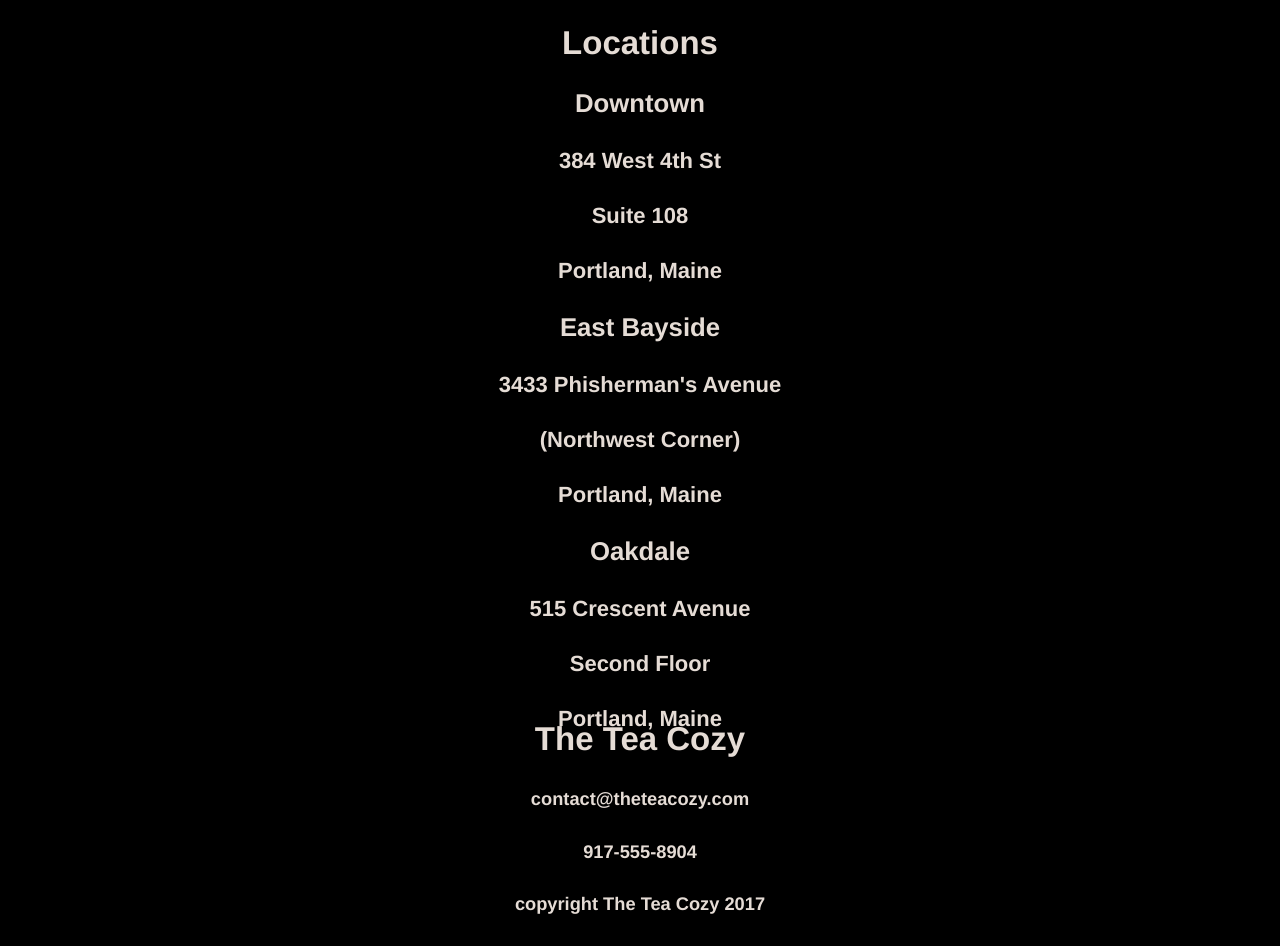
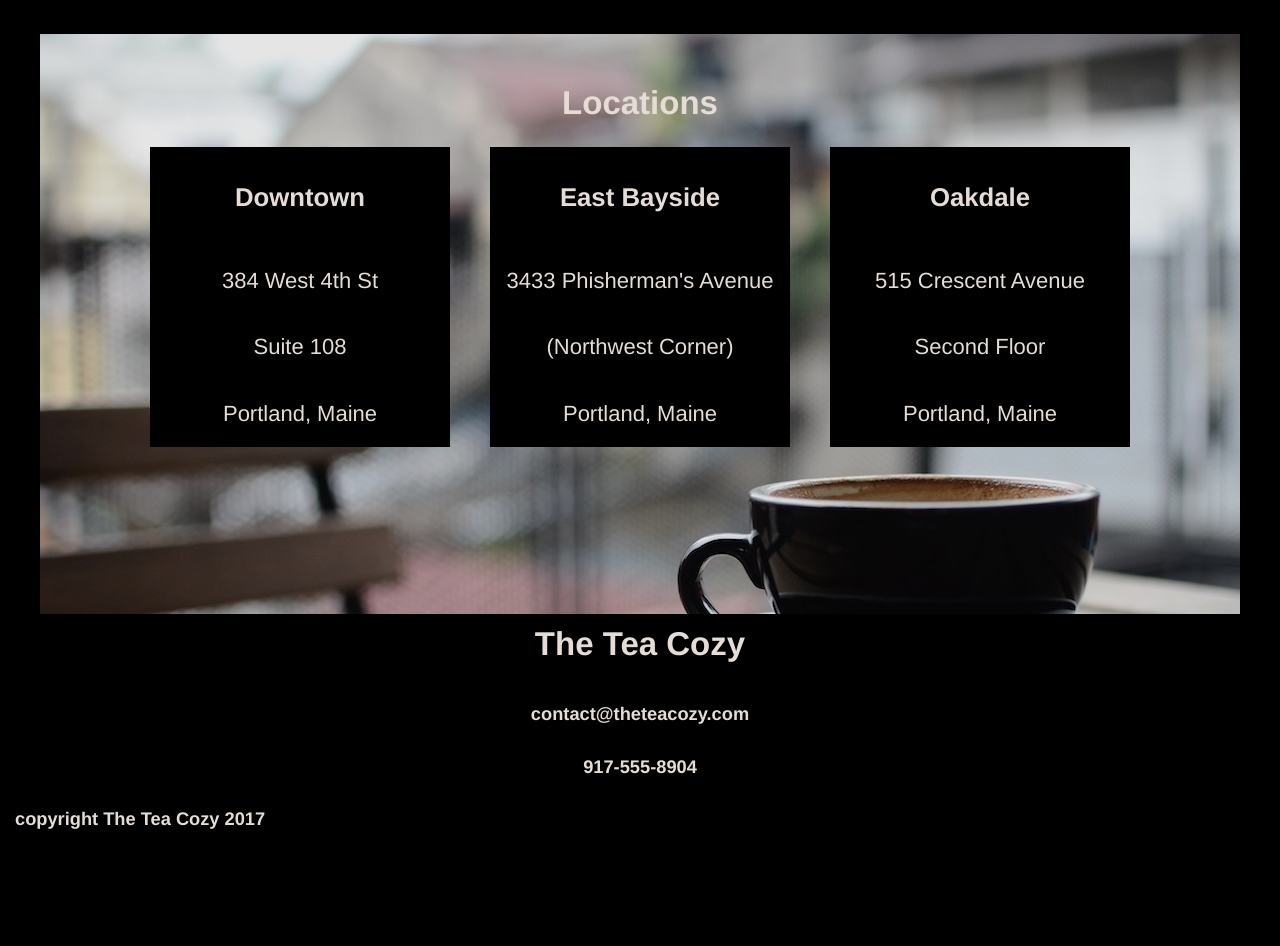
Before and after one commit to vi109/teacozy, a plain HTML site: page index.html in a window 1280 px wide. Shown: the part 1463-2409 px from the top of the page. After the commit the page ends 2293 px from the top, so only its background shows below. Drawn offline with Linux system fonts and the light colour scheme.

Commit message:
Finished project

```diff
--- a/index.html
+++ b/index.html
@@ -66,21 +66,21 @@
       <!-- Locations section -->
       <div id="locations">
         <h2>Locations</h2>
-        <!-- Three shops -->
+        <!-- 3 shops -->
         <div class="shops">
-          <div class="downtown">
+          <div class="shop-box">
             <h3>Downtown</h3>
             <h4>384 West 4th St</h4>
             <h4>Suite 108</h4>
             <h4>Portland, Maine</h4>
           </div>
-          <div class="east-bayside">
+          <div class="shop-box">
             <h3>East Bayside</h3>
             <h4>3433 Phisherman's Avenue</h4>
             <h4>(Northwest Corner)</h4>
             <h4>Portland, Maine</h4>
           </div>
-          <div class="oakdale">
+          <div class="shop-box">
             <h3>Oakdale</h3>
             <h4>515 Crescent Avenue</h4>
             <h4>Second Floor</h4>
--- a/resources/css/style.css
+++ b/resources/css/style.css
@@ -1,4 +1,5 @@
 /* universal styles */
+
 body {
   margin: 0;
   padding: 0;
@@ -34,7 +35,6 @@ nav {
   margin-right: 10px;
 }
 
-
 a {
   color: seashell;
   opacity: 0.9;
@@ -53,11 +53,18 @@ a {
   flex-direction: column;
 }
 
+h2,
+h4 {
+  padding: 10px;
+  margin: 0;
+}
+
 /* Mission section */
 
 #mission {
   background-image: url(../images/img-mission-background.jpg);
   height: 700px;
+  width: 100%;
   display: flex;
   align-items: center;
 }
@@ -67,15 +74,11 @@ a {
   width: 100%;
 }
 
-#mission h4 {
-  margin-bottom: 10px;
-}
-
 /* Featured Tea section */
 
 #tea {
   width: 1000px;
-
+  margin: 60px auto;
 }
 
 .selection img {
@@ -94,6 +97,43 @@ a {
   margin: 0 15px;
 }
 
-#tea h4 {
-  margin-top: 10px;
+/* Locations section */
+
+#locations {
+  background-image: url(../images/img-locations-background.jpg);
+  height: 500px;
+  width: 100%;
+  padding: 40px 0;
 }
+
+.shops {
+  display: flex;
+  justify-content: center;
+}
+
+.shop-box {
+  background-color: black;
+  width: 300px;
+  height: 300px;
+  margin: 15px 20px;
+  opacity: 1;
+  display: flex;
+  flex-direction: column;
+  justify-content: space-around;
+}
+
+.shop-box h4 {
+    font-weight: normal;
+}
+
+/* Footer */
+
+footer {
+  position: relative;
+  top: 70px;
+}
+
+#copyright {
+  text-align: left;
+  margin-left: 15px;
+}
```
